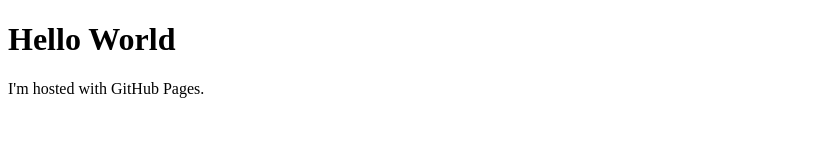
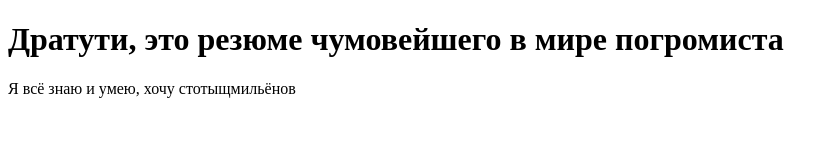
Before and after one commit to spirinek/spirinek.github.io, a plain HTML site: page index.html in a window 1280 px wide. Shown: the whole page, without its empty margins (0-838 px from the left). Drawn offline with Linux system fonts and the light colour scheme.

Commit message:
Update index.html

```diff
--- a/index.html
+++ b/index.html
@@ -1,7 +1,7 @@
 <!DOCTYPE html>
 <html>
 <body>
-<h1>Hello World</h1>
-<p>I'm hosted with GitHub Pages.</p>
+<h1>Дратути, это резюме чумовейшего в мире погромиста</h1>
+<p>Я всё знаю и умею, хочу стотыщмильёнов</p>
 </body>
 </html>
```
